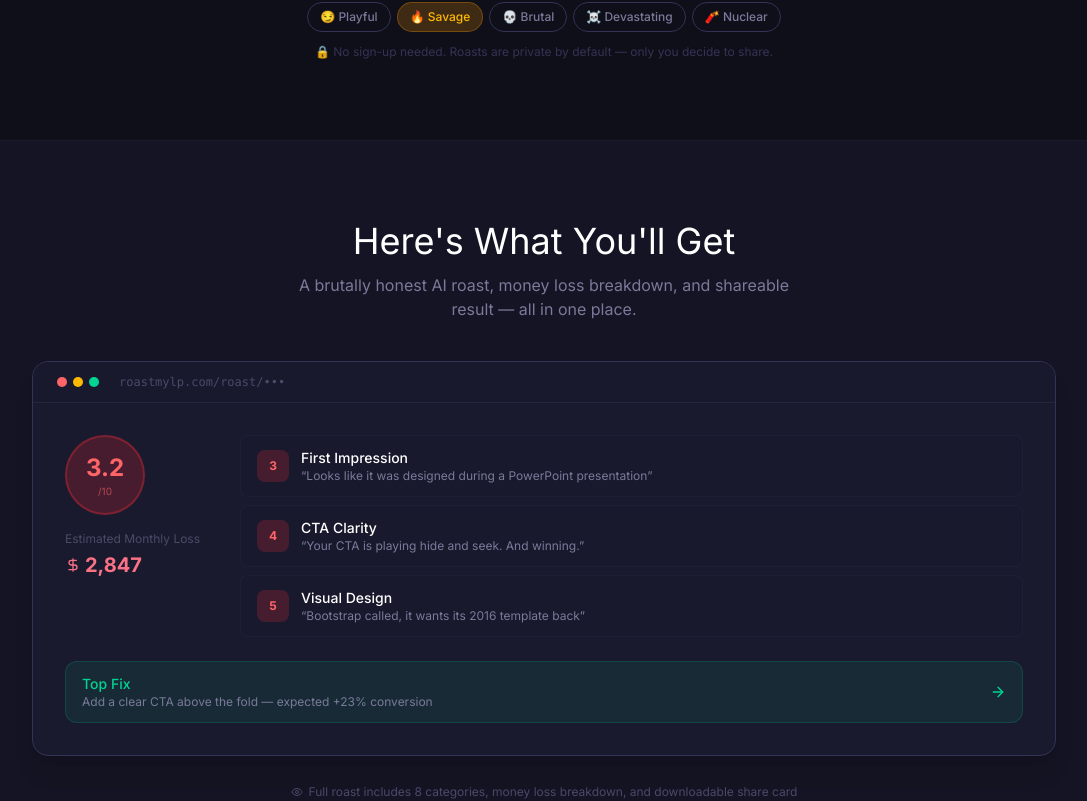
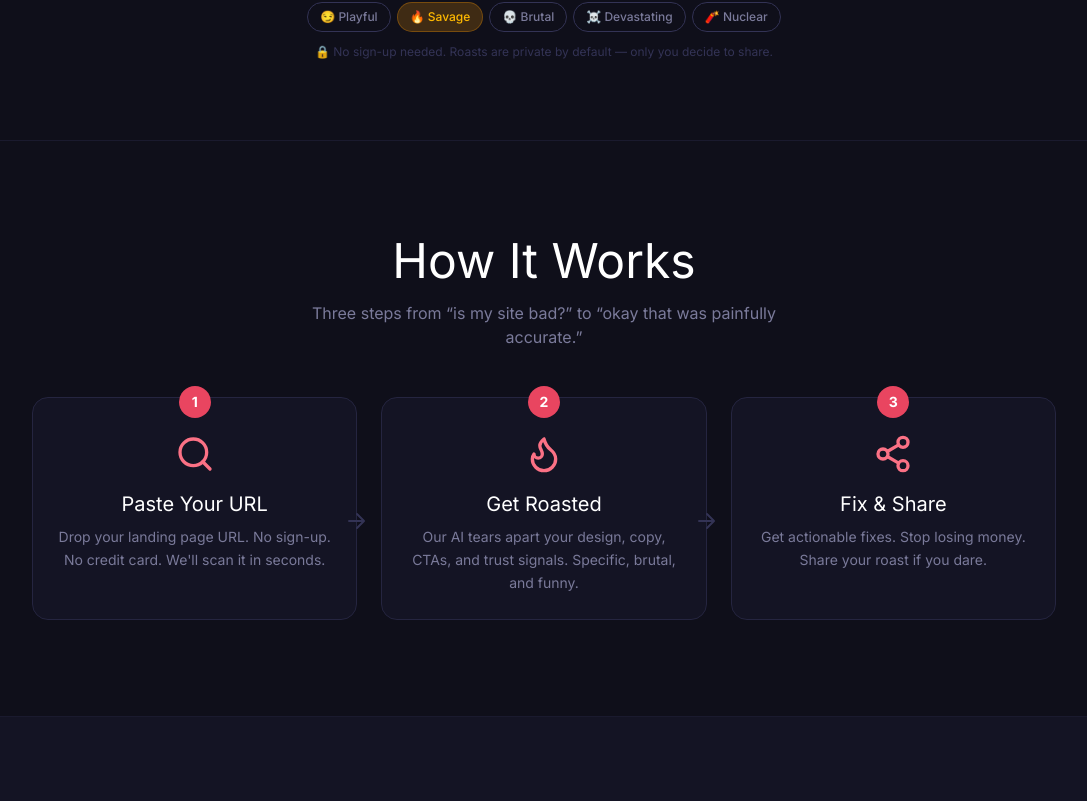
Before and after one commit to jypal0030/roast-my-landing-page, a Next.js app: page / in a window 1280 px wide. Shown: the part 877-1678 px from the top of the page, without its empty margins (96-1183 px from the left). Built offline with nearby package versions, Linux system fonts and the light colour scheme; no server answers.

Commit message:
v0.8: HowItWorks 3-step activation + layout ordering
Added visual 3-step process section between URL input and roasts
Reduces cognitive load for first-time visitors
Improves activation rate by explaining value before asking for URL

```diff
--- a/src/app/page.tsx
+++ b/src/app/page.tsx
@@ -3,6 +3,7 @@
 import { useState } from "react";
 import { HeroSection } from "@/components/HeroSection";
 import { UrlInput } from "@/components/UrlInput";
+import { HowItWorks } from "@/components/HowItWorks";
 import { AnimatedBackground } from "@/components/AnimatedBackground";
 import { RoastPreview } from "@/components/RoastPreview";
 import { WallOfShame } from "@/components/WallOfShame";
@@ -18,6 +19,7 @@ export default function HomePage() {
       <AnimatedBackground />
       <HeroSection />
       <UrlInput isLoading={isLoading} setIsLoading={setIsLoading} />
+      <HowItWorks />
       <RoastPreview />
       <WallOfShame />
       <SocialProof />
--- /dev/null
+++ b/src/components/HowItWorks.tsx
@@ -0,0 +1,77 @@
+"use client";
+
+import { motion } from "framer-motion";
+import { Search, Flame, Share2 } from "lucide-react";
+
+const steps = [
+  {
+    number: "1",
+    icon: Search,
+    title: "Paste Your URL",
+    desc: "Drop your landing page URL. No sign-up. No credit card. We'll scan it in seconds.",
+  },
+  {
+    number: "2",
+    icon: Flame,
+    title: "Get Roasted",
+    desc: "Our AI tears apart your design, copy, CTAs, and trust signals. Specific, brutal, and funny.",
+  },
+  {
+    number: "3",
+    icon: Share2,
+    title: "Fix & Share",
+    desc: "Get actionable fixes. Stop losing money. Share your roast if you dare.",
+  },
+];
+
+export function HowItWorks() {
+  return (
+    <section className="border-t border-ash-800 px-4 py-16 sm:py-24">
+      <div className="mx-auto max-w-5xl">
+        <motion.div
+          initial={{ opacity: 0, y: 20 }}
+          whileInView={{ opacity: 1, y: 0 }}
+          viewport={{ once: true }}
+          className="text-center mb-12"
+        >
+          <h2 className="font-display text-4xl sm:text-5xl text-white mb-4">
+            How It Works
+          </h2>
+          <p className="text-ash-400 max-w-lg mx-auto">
+            Three steps from &ldquo;is my site bad?&rdquo; to &ldquo;okay that was painfully accurate.&rdquo;
+          </p>
+        </motion.div>
+
+        <div className="grid grid-cols-1 md:grid-cols-3 gap-6">
+          {steps.map((step, i) => (
+            <motion.div
+              key={step.number}
+              initial={{ opacity: 0, y: 30 }}
+              whileInView={{ opacity: 1, y: 0 }}
+              viewport={{ once: true }}
+              transition={{ delay: i * 0.15 }}
+              className="relative rounded-2xl border border-ash-700 bg-ash-800/50 p-6 text-center transition-all duration-300 hover:border-fire-500/30 hover:bg-ash-800 hover:scale-[1.02]"
+            >
+              {/* Step number badge */}
+              <div className="absolute -top-3 left-1/2 -translate-x-1/2 flex items-center justify-center w-8 h-8 rounded-full bg-fire-500 text-white font-bold text-sm">
+                {step.number}
+              </div>
+              <step.icon className="h-10 w-10 text-fire-400 mx-auto mt-3 mb-4" />
+              <h3 className="font-display text-xl text-white mb-2">{step.title}</h3>
+              <p className="text-sm text-ash-400 leading-relaxed">{step.desc}</p>
+
+              {/* Connector arrow (desktop only) */}
+              {i < steps.length - 1 && (
+                <div className="hidden md:block absolute top-1/2 -right-3 text-ash-600">
+                  <svg width="24" height="24" viewBox="0 0 24 24" fill="none">
+                    <path d="M5 12h14M13 5l7 7-7 7" stroke="currentColor" strokeWidth="2" strokeLinecap="round" strokeLinejoin="round" />
+                  </svg>
+                </div>
+              )}
+            </motion.div>
+          ))}
+        </div>
+      </div>
+    </section>
+  );
+}
```
